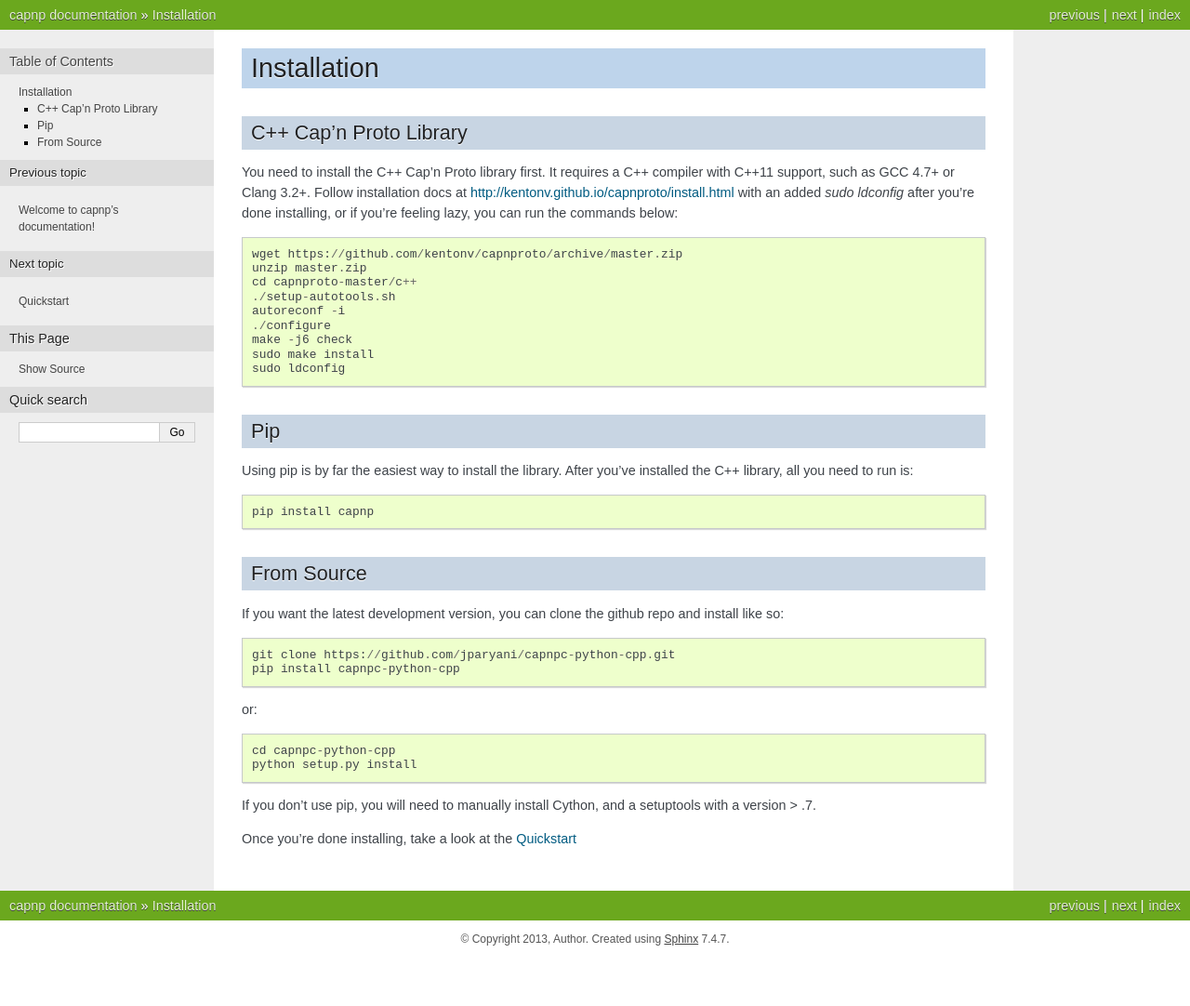
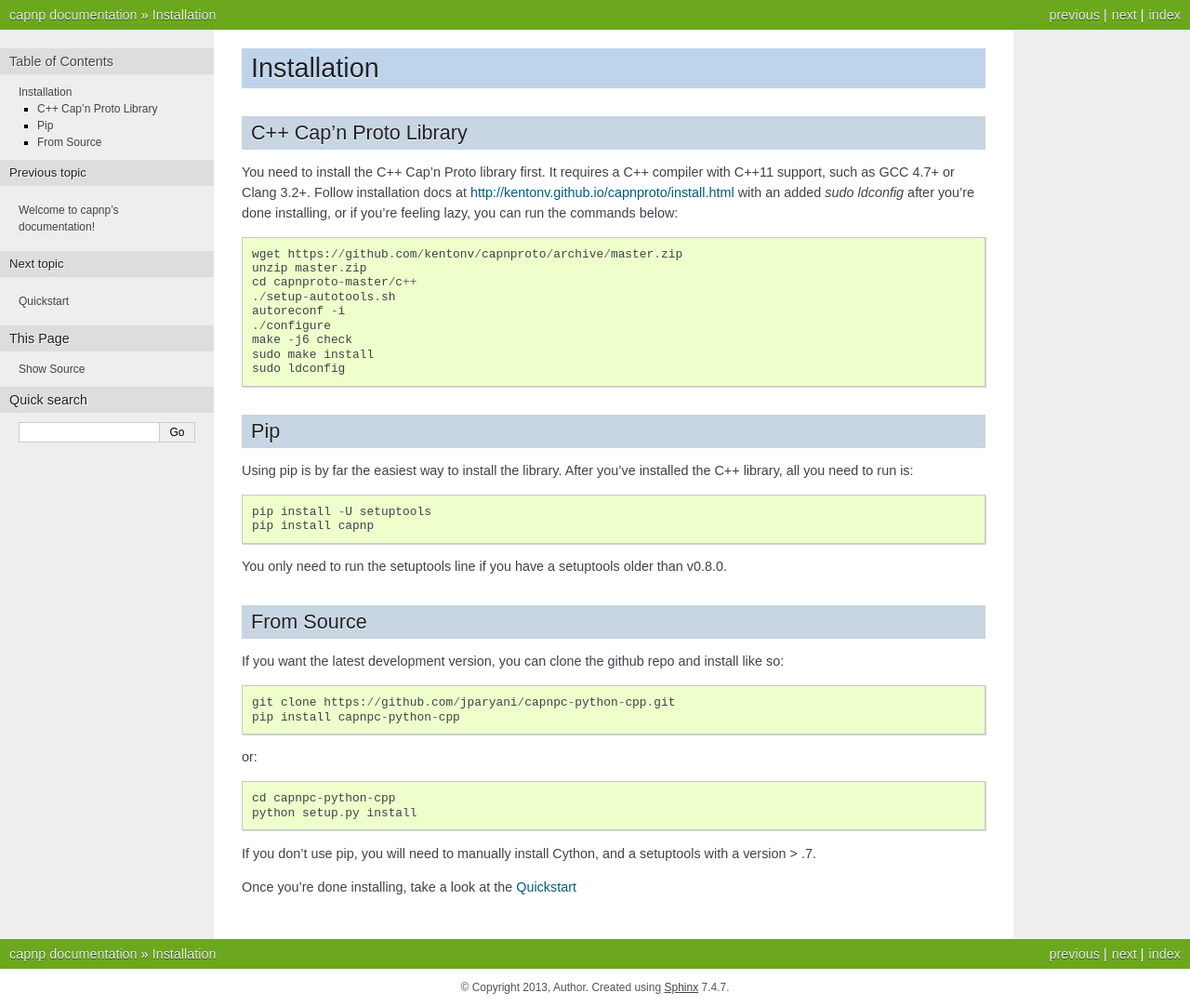
Before and after one commit to capnproto/pycapnp, a Sphinx documentation site: the page built from docs/install.rst, in a window 1280 px wide. Shown: the whole page at 93% size. Built offline with Sphinx 7.4.7, drawn with Linux system fonts in a browser that asks for light colours; the version number could not be read and is left out; before the commit the page ends 1030 px from its top, so only the background shows below that.

Commit message:
Update docs with lines about upgrading setuptools

```diff
--- a/docs/install.rst
+++ b/docs/install.rst
@@ -23,7 +23,10 @@ Pip
 
 Using pip is by far the easiest way to install the library. After you've installed the C++ library, all you need to run is::
 
+    pip install -U setuptools
     pip install capnp
+
+You only need to run the setuptools line if you have a setuptools older than v0.8.0.
 
 From Source
 ---------------------
```
Also changed, not shown: README.md (+19 -0 lines).
